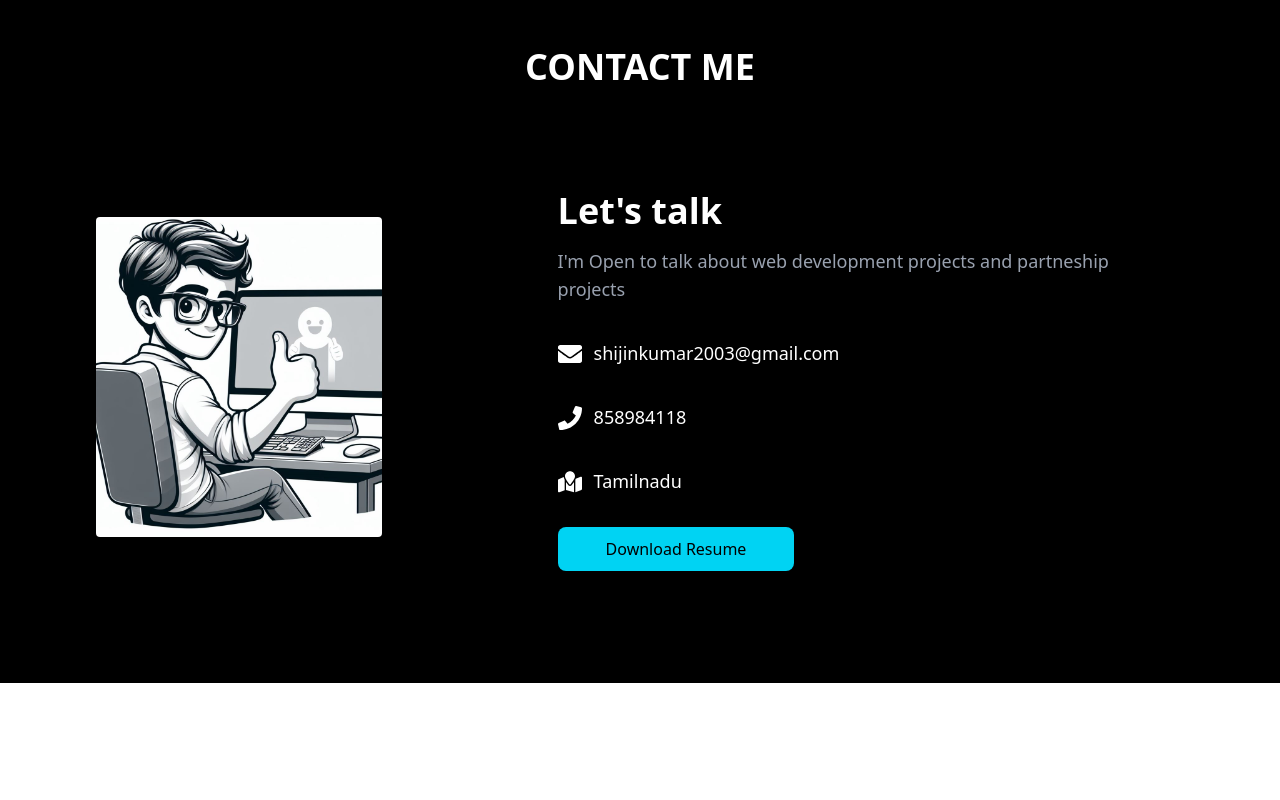
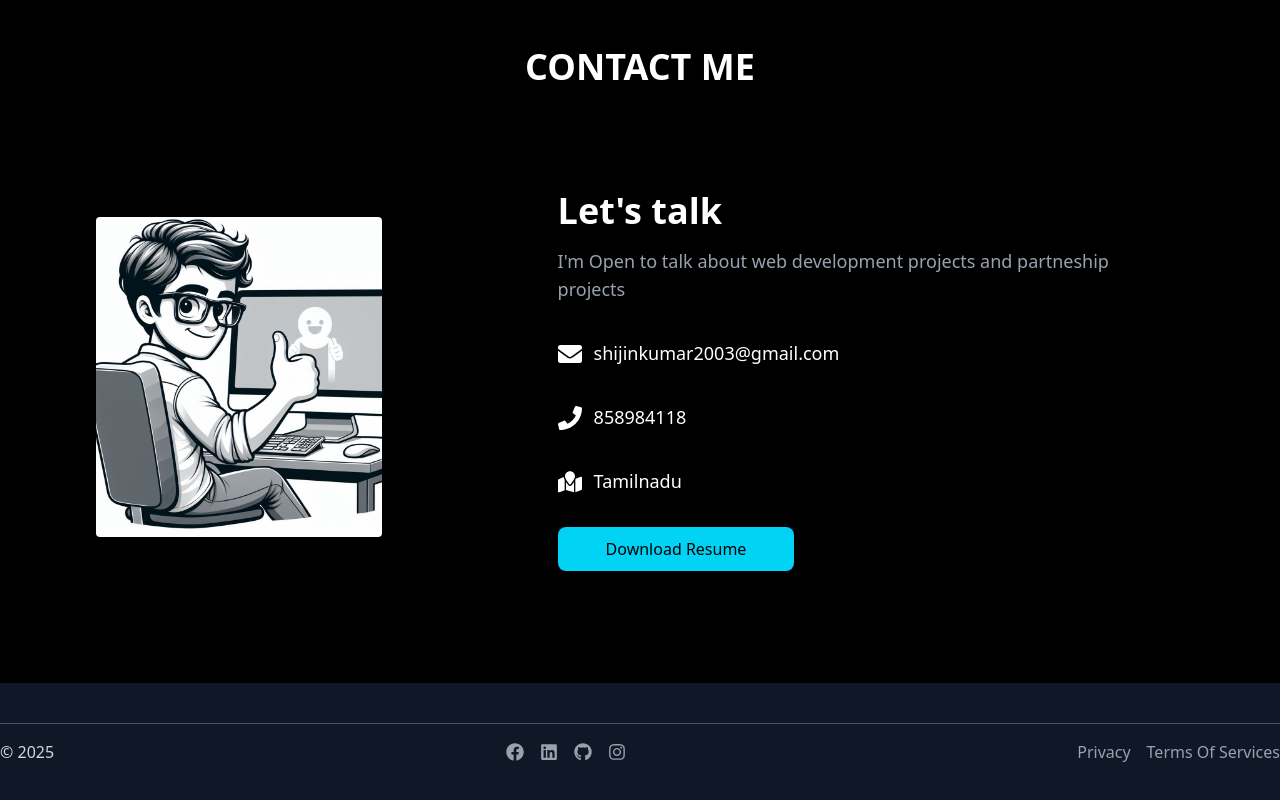
Before and after one commit to Shijin2k3/Portfolio-shijin, a React (Vite) app: page / in a window 1280 px wide. Shown: the part 3421-4221 px from the top of the page. Before the commit the page ends 4104 px from the top, so only its background shows below. Built offline with nearby package versions, Linux system fonts and the light colour scheme.

Commit message:
Initialized Footer section

```diff
--- a/src/App.jsx
+++ b/src/App.jsx
@@ -7,6 +7,7 @@ import Education from './components/education/Education'
 import Skills from './components/skills/Skills'
 import Projects from './components/projects/Projects'
 import Contact from './components/contact/Contact'
+import Footer from './components/footer/Footer'
 
 function App() {
 
@@ -21,6 +22,7 @@ function App() {
         <Skills />
         <Projects />
         <Contact />
+        <Footer />
       </div>
 
 
--- /dev/null
+++ b/src/components/footer/Footer.jsx
@@ -0,0 +1,41 @@
+import React from 'react'
+import { FaFacebook, FaGithub, FaInstagram, FaLinkedin, FaMailBulk } from 'react-icons/fa'
+
+const Footer = () => {
+  return (
+    <footer className='bg-gray-900 text-white py-10'>
+        <div >
+            <div className='border-t  border-gray-600 pt-4 flex flex-col md:flex-row
+                 justify-between items-center'>
+                <p className='text-gray-300'>
+                    &copy; {new Date().getFullYear()}
+                </p>
+                <div className='flex space-x-4 my-4 md:my-0'>
+                    <a href="#">
+                      <FaFacebook  className='text-lg text-gray-400 hover:text-white'/>
+                    </a>
+                    <a href="#">
+                      <FaLinkedin  className='text-lg text-gray-400 hover:text-white'/>
+                    </a>
+                    <a href="https://github.com/Shijin2k3">
+                      <FaGithub  className='text-lg text-gray-400 hover:text-white'/>
+                    </a>
+                    <a href="#">
+                      <FaInstagram  className='text-lg text-gray-400 hover:text-white'/>
+                    </a>
+                </div>
+                <div className='flex space-x-4'>
+                    <a href="#" className=' text-gray-400 hover:text-white'>
+                        Privacy
+                    </a>
+                    <a href="#" className='text-gray-400 hover:text-white'>
+                        Terms Of Services
+                    </a>
+                </div>
+            </div>
+        </div>
+    </footer>
+  )
+}
+
+export default Footer
```
